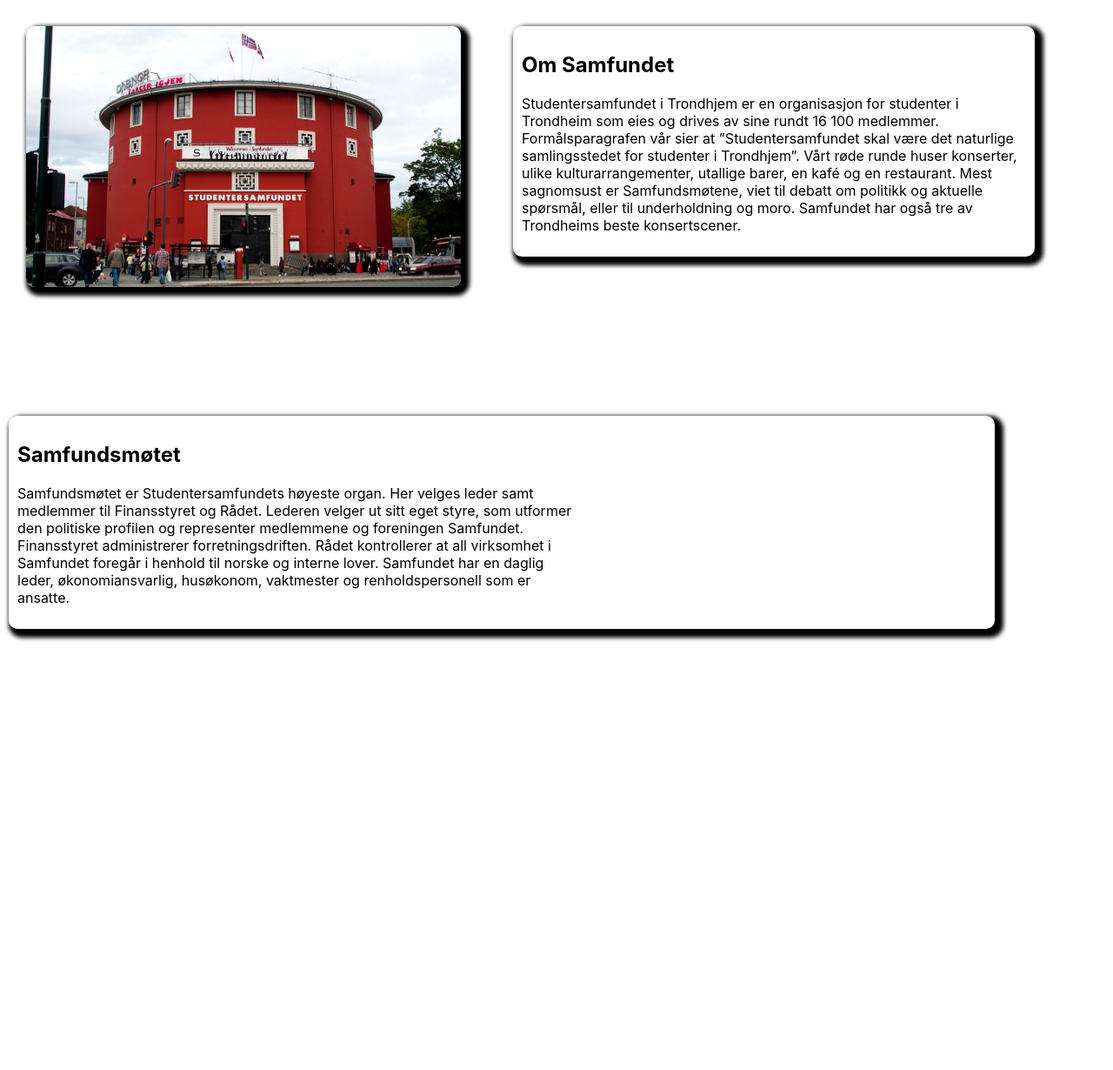
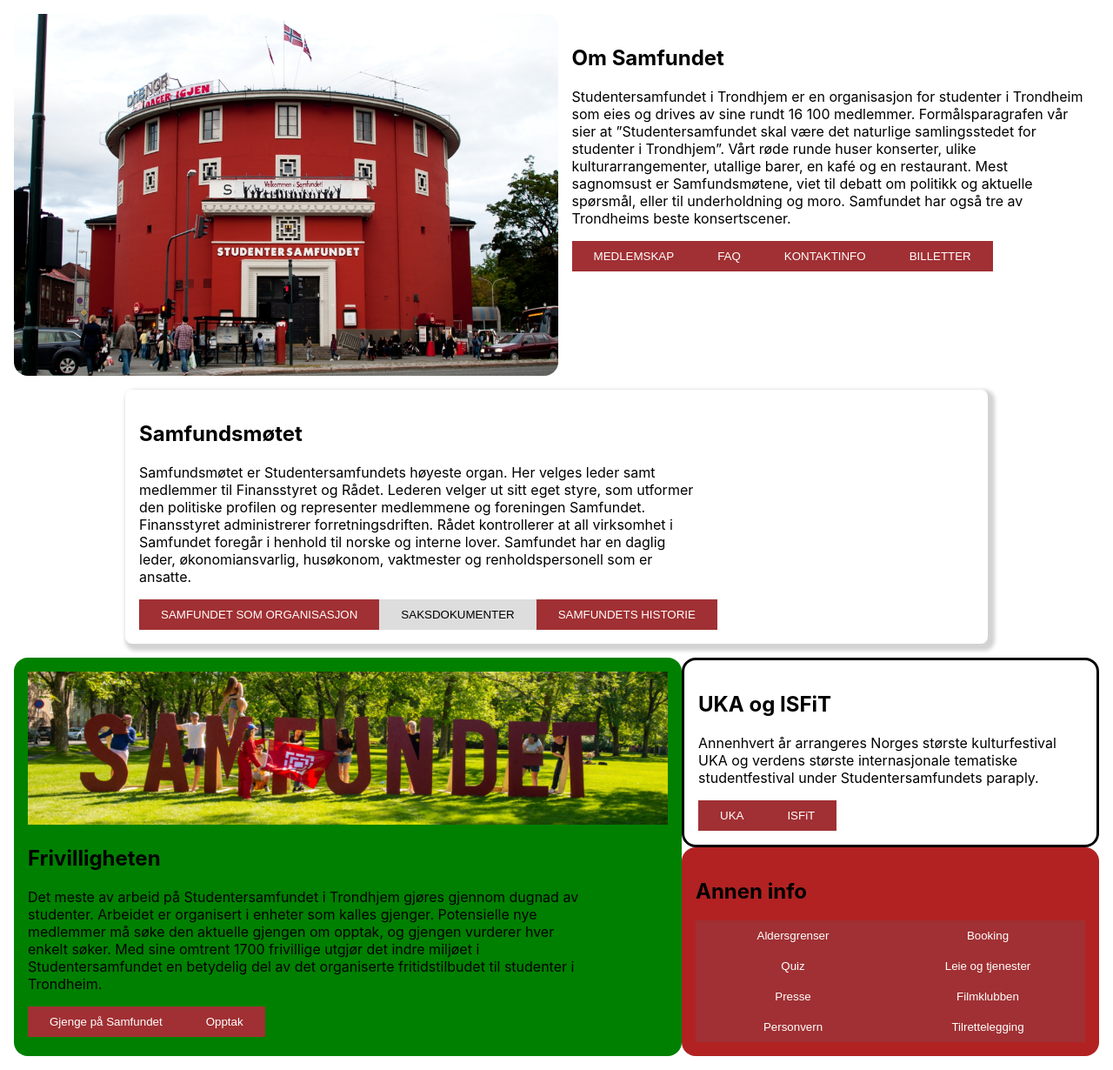
Before and after one commit to Samfundet/Samfundet4, a React (Create React App) app in the folder frontend/: page /about in a window 1280 px wide. Shown: the whole page at 87% size. Before the commit the page ends 800 px from the top, so only its background shows below. Built offline with nearby package versions, Linux system fonts and the light colour scheme.

Commit message:
Update page

```diff
--- a/frontend/src/Pages/AboutPage/AboutPage.module.scss
+++ b/frontend/src/Pages/AboutPage/AboutPage.module.scss
@@ -1,41 +1,78 @@
 .container{
   width: 100%;
   height: 100%;
-  box-sizing: border-box;
-  padding: 10px;
+  display: flex;
+  flex-direction: column;
+  align-items: center;
+  > * {
+    padding: 1em;
+    border-radius: 0.5em;
+  }
 }
 .about{
-  position: absolute;
-  box-sizing: border-box;
-  top: 10px;
-  bottom: 50%;
-  padding: 20px;
+  display: flex;
+  flex-direction: row;
 }
 
 .aboutText{
-  float: right;
-  box-shadow: 5px 5px 5px 5px black;
-  border-radius: 10px;
-  padding: 10px;
-  width: 50%;
+  padding: 1em;
+  border-radius: 0.2em;
 }
 
 .runderode{
-  float: left;
-  box-shadow: 5px 5px 5px 5px black;
-  width: 500px;
-  height: 300px;
-  border-radius: 10px;
+  background-color: bisque;
+  width: 40em;
+  height: 26em;
+  border-radius: 1em;
 }
 
 .samfundsmote{
-  position: relative;
-  padding: 10px;
-  box-sizing: border-box;
-  box-shadow: 5px 5px 5px 5px black;
-  border-radius: 10px;
-  padding: 10px;
-  top: 60%;
-  width: 90%;
-  float: bottom;
+  width: 75%;
+  box-shadow: 0.25em 0.25em 0.25em 0.25em lightgray;
 }
+
+
+.moreInfo{
+  display: flex;
+  flex-direction: row;
+}
+
+.volunteer{
+  background-color: green;
+  border-radius: 1em;
+  padding: 1em;
+}
+
+.moreInfoRight{
+  display: flex;
+  flex-direction: column;
+  > * {
+    border-radius: 1em;
+  }
+}
+
+.festival{
+  padding: 1em;
+  height: 50%;
+  border-style: solid;
+}
+
+.otherInfo{
+  background-color: firebrick;
+  display: flex;
+  flex-wrap: wrap;
+  height: 50%;
+  padding: 1em;
+  > *:first-child{
+    width: 100%;
+  }
+  > * {
+    width: 50%;
+  }
+}
+
+.splash{
+  background-color: red;
+  width: 46em;
+  height: 11em;
+}
--- a/frontend/src/Pages/AboutPage/AboutPage.tsx
+++ b/frontend/src/Pages/AboutPage/AboutPage.tsx
@@ -1,7 +1,10 @@
 import React from 'react';
 
 import styles from './AboutPage.module.scss';
+import button from '../../Components/Button/Button.module.scss';
 import runderode from '../../assets/runderode.jpg';
+import splash from '../../assets/splash.jpeg';
+import { Button } from 'Components';
 
 export function AboutPage() {
   return (
@@ -17,6 +20,10 @@ export function AboutPage() {
             kafé og en restaurant. Mest sagnomsust er Samfundsmøtene, viet til debatt om politikk og aktuelle spørsmål,
             eller til underholdning og moro. Samfundet har også tre av Trondheims beste konsertscener.
           </p>
+          <Button>MEDLEMSKAP</Button>
+          <Button>FAQ</Button>
+          <Button>KONTAKTINFO</Button>
+          <Button>BILLETTER</Button>
         </div>
       </div>
 
@@ -29,6 +36,45 @@ export function AboutPage() {
           foregår i henhold til norske og interne lover. Samfundet har en daglig leder, økonomiansvarlig, husøkonom,
           vaktmester og renholdspersonell som er ansatte.
         </p>
+        <button className={button.button_samf}>SAMFUNDET SOM ORGANISASJON</button>
+        <button className={button.button_secondary}>SAKSDOKUMENTER</button>
+        <button className={button.button_samf}>SAMFUNDETS HISTORIE</button>
+      </div>
+      <div className={styles.moreInfo}>
+        <div className={styles.volunteer}>
+          <img src={splash} alt="Splash" className={styles.splash} />
+          <h2>Frivilligheten</h2>
+          <p>
+            Det meste av arbeid på Studentersamfundet i Trondhjem gjøres gjennom dugnad av studenter. Arbeidet er
+            organisert i enheter som kalles gjenger. Potensielle nye medlemmer må søke den aktuelle gjengen om opptak,
+            og gjengen vurderer hver enkelt søker. Med sine omtrent 1700 frivillige utgjør det indre miljøet i
+            Studentersamfundet en betydelig del av det organiserte fritidstilbudet til studenter i Trondheim.
+          </p>
+          <button className={button.button_samf}>Gjenge på Samfundet</button>
+          <button className={button.button_samf}>Opptak</button>
+        </div>
+        <div className={styles.moreInfoRight}>
+          <div className={styles.festival}>
+            <h2>UKA og ISFiT</h2>
+            <p>
+              Annenhvert år arrangeres Norges største kulturfestival UKA og verdens største internasjonale tematiske
+              studentfestival under Studentersamfundets paraply.
+            </p>
+            <Button>UKA</Button>
+            <Button>ISFiT</Button>
+          </div>
+          <div className={styles.otherInfo}>
+            <h2>Annen info</h2>
+            <Button>Aldersgrenser</Button>
+            <Button>Booking</Button>
+            <Button>Quiz</Button>
+            <Button>Leie og tjenester</Button>
+            <Button>Presse</Button>
+            <Button>Filmklubben</Button>
+            <Button>Personvern</Button>
+            <Button>Tilrettelegging</Button>
+          </div>
+        </div>
       </div>
     </div>
   );
```
